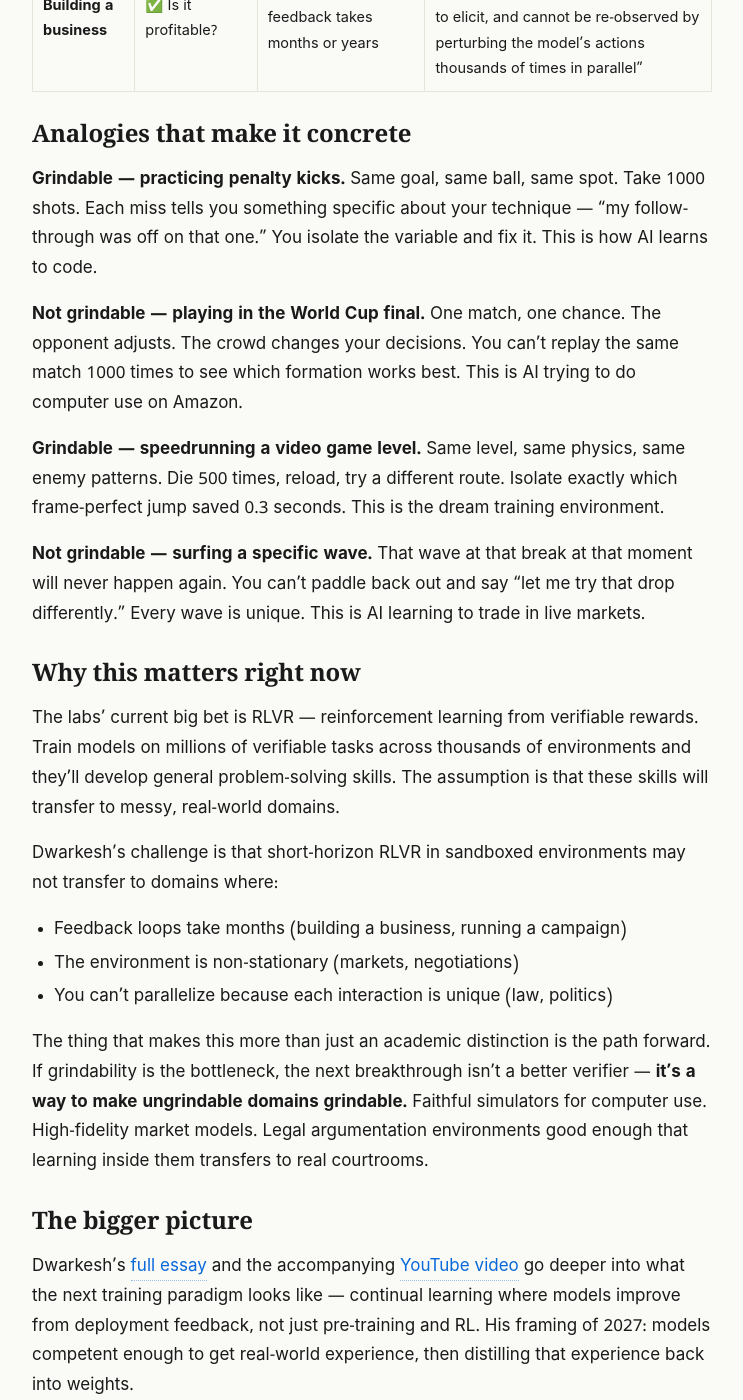
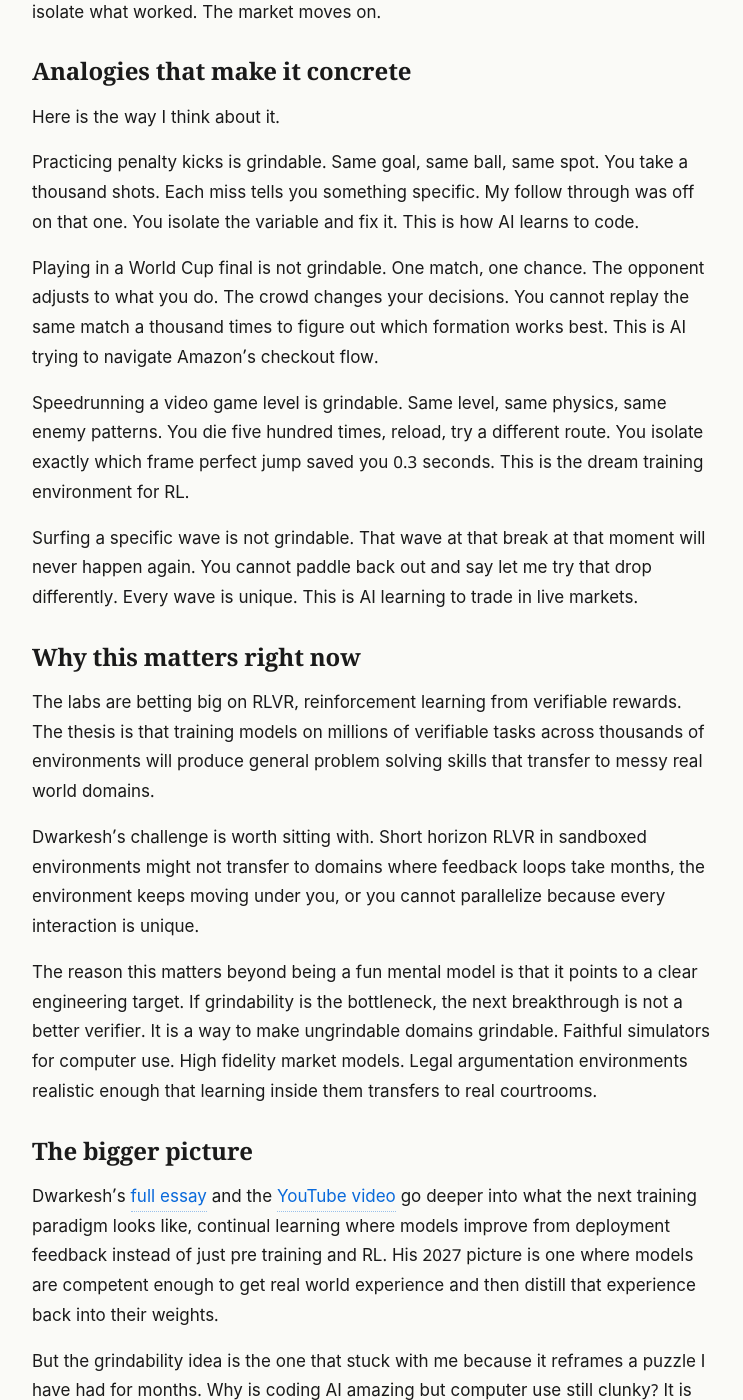
Before and after one commit to bsbarkur/bsbarkur.github.io, a Jekyll site: the page built from _posts/2026-06-28-grindability.md, in a window 1280 px wide and 1400 px high, scrolled down 1861 px. Shown: the whole window, without its empty margins (230-973 px from the left). Built offline with Jekyll 4.4.1, drawn with Linux system fonts in a browser that asks for light colours; Markdown is read by kramdown in place of the engine named in the settings; some of the changed text lies outside the part shown.

Commit message:
Edit: remove dashes, make tone more conversational

```diff
--- a/_posts/2026-06-28-grindability.md
+++ b/_posts/2026-06-28-grindability.md
@@ -4,57 +4,62 @@ title: "Grindability: Why Verifiability Alone Won't Scale AI"
 tags: [grindability, RLVR, Dwarkesh Patel, AI training, verifiability, continual learning]
 ---
 
-This week, Dwarkesh Patel published a video and essay that crystallized something I've been struggling to articulate: **verifiability is necessary for AI progress, but it's not sufficient. You also need grindability.**
+This week, Dwarkesh Patel published a video and essay that crystallized something I have been struggling to put into words. **Verifiability is necessary for AI progress, but it's not enough. You also need grindability.**
 
-Here's the framing that landed it for me — if you've been confused about why coding models advanced so fast while "computer use" still struggles despite both being easy to verify, this is why.
+If you have been confused about why coding models got amazing so fast while computer use still kind of sucks, even though both are easy to check for correctness, this is why.
 
 ## The insight
 
-The standard story is: "Once you can verify whether an AI's output is correct, RL can scale it." Make a verifier, run a million rollouts, keep what works. This is how AlphaGo learned to play Go and how GPT-4 learned to code.
+The conventional wisdom goes something like this: once you can verify whether an AI's output is correct, reinforcement learning can scale it. Build a verifier, run a million rollouts, keep what works. This is how AlphaGo learned to demolish the world's best Go players. It is how GPT-4 learned to write code that compiles.
 
-Dwarkesh's point is that there's a hidden second condition. The domain also needs to be **grindable** — meaning you can run thousands of parallel rollouts against a deterministic, replayable simulator, and isolate exactly what worked.
+Dwarkesh points out that there is a hidden second condition hiding in plain sight. The domain doesn't just need to be verifiable. It also needs to be what he calls grindable. You need to be able to spin up thousands of parallel attempts against a deterministic environment that you can replay identically, so you can isolate exactly what the model did that actually worked.
 
-> "It is not enough for a domain to be verifiable. It also has to be very grindable — in the sense that you can run lots of parallel rollouts against a deterministic and replayable simulator." — [Dwarkesh Patel on X](https://x.com/dwarkesh_sp/status/2070672008946589922)
+> "It is not enough for a domain to be verifiable. It also has to be very grindable — in the sense that you can run lots of parallel rollouts against a deterministic and replayable simulator."
 
-## Grindable vs. ungrindable
+## The split
 
-Some domains are both verifiable and grindable. That's where AI has made the most progress.
+Some domains are both. That is where AI has made the most progress.
 
-| Domain | Verifiable? | Grindable? | Why |
-|---|---|---|---|
-| **Coding** | ✅ Tests pass/fail | ✅ Spin up 1000 identical containers, let agents fix the same bug in parallel | The environment is deterministic, sandboxed, infinitely replayable |
-| **Math** | ✅ Answer is right or wrong | ✅ Generate 1000 problems, run 1000 agents, check instantly | No environment needed — just problems and answers |
-| **Chess / Go** | ✅ Win or lose | ✅ Same board state replayed 1000 times against the same engine | Perfect deterministic simulator |
-| **Computer use** | ✅ Did you complete the checkout? | ❌ Amazon detects your bots, accounts get banned, flows change | "You can't have a thousand agents go try the same checkout flow on Amazon. Because Andy Jassy will find and detect your bots and shut your ass down." |
-| **Day trading** | ✅ Did you profit? | ❌ Same market conditions never repeat; your own trades change the market | The market only happened once |
-| **Court cases** | ✅ Did you win? | ❌ Can't retry the same case 1000 times with different arguments | Each case is unique — you only get one shot |
-| **Building a business** | ✅ Is it profitable? | ❌ Customer feedback takes months or years | "The outer loop verification may take months or years of real-world actions to elicit, and cannot be re-observed by perturbing the model's actions thousands of times in parallel" |
+Coding is the poster child. Tests tell you if the solution works. You can spin up a thousand identical Docker containers, each with a repo that has a missing feature, and let a thousand agents attack the same problem in parallel. The environment costs nothing to replicate. You can do this all day.
+
+Math works the same way. Generate a thousand problems, run a thousand agents, check the answers instantly. No environment needed at all.
+
+Chess and Go are the original examples. The same board state can be replayed a thousand times against the same engine. AlphaGo Zero trained by playing 44 million games against itself, each one a perfect simulation.
+
+Now look at domains where AI has moved slower.
+
+Computer use. You cannot have a thousand agents try the same checkout flow on Amazon. As Dwarkesh put it, Andy Jassy will detect your bots and shut your ass down. The environment fights back. Accounts get banned. Flows change. You get one shot per account.
+
+Day trading. Same problem in a different disguise. You can verify whether a strategy made money. But the same market conditions never repeat. Your own trades change the market. The only way to run that Tuesday again is if you built a time machine.
+
+Court cases. Win or lose is perfectly verifiable. But you cannot retry the same case a thousand times with different arguments to see which one works. The judge and jury only happen once.
+
+Building a business. The feedback loop takes months or years. You cannot perturb the model's decisions and re observe the outcome thousands of times in parallel to isolate what worked. The market moves on.
 
 ## Analogies that make it concrete
 
-**Grindable — practicing penalty kicks.** Same goal, same ball, same spot. Take 1000 shots. Each miss tells you something specific about your technique — "my follow-through was off on that one." You isolate the variable and fix it. This is how AI learns to code.
+Here is the way I think about it.
 
-**Not grindable — playing in the World Cup final.** One match, one chance. The opponent adjusts. The crowd changes your decisions. You can't replay the same match 1000 times to see which formation works best. This is AI trying to do computer use on Amazon.
+Practicing penalty kicks is grindable. Same goal, same ball, same spot. You take a thousand shots. Each miss tells you something specific. My follow through was off on that one. You isolate the variable and fix it. This is how AI learns to code.
 
-**Grindable — speedrunning a video game level.** Same level, same physics, same enemy patterns. Die 500 times, reload, try a different route. Isolate exactly which frame-perfect jump saved 0.3 seconds. This is the dream training environment.
+Playing in a World Cup final is not grindable. One match, one chance. The opponent adjusts to what you do. The crowd changes your decisions. You cannot replay the same match a thousand times to figure out which formation works best. This is AI trying to navigate Amazon's checkout flow.
 
-**Not grindable — surfing a specific wave.** That wave at that break at that moment will never happen again. You can't paddle back out and say "let me try that drop differently." Every wave is unique. This is AI learning to trade in live markets.
+Speedrunning a video game level is grindable. Same level, same physics, same enemy patterns. You die five hundred times, reload, try a different route. You isolate exactly which frame perfect jump saved you 0.3 seconds. This is the dream training environment for RL.
+
+Surfing a specific wave is not grindable. That wave at that break at that moment will never happen again. You cannot paddle back out and say let me try that drop differently. Every wave is unique. This is AI learning to trade in live markets.
 
 ## Why this matters right now
 
-The labs' current big bet is RLVR — reinforcement learning from verifiable rewards. Train models on millions of verifiable tasks across thousands of environments and they'll develop general problem-solving skills. The assumption is that these skills will transfer to messy, real-world domains.
+The labs are betting big on RLVR, reinforcement learning from verifiable rewards. The thesis is that training models on millions of verifiable tasks across thousands of environments will produce general problem solving skills that transfer to messy real world domains.
 
-Dwarkesh's challenge is that short-horizon RLVR in sandboxed environments may not transfer to domains where:
-- Feedback loops take months (building a business, running a campaign)
-- The environment is non-stationary (markets, negotiations)
-- You can't parallelize because each interaction is unique (law, politics)
+Dwarkesh's challenge is worth sitting with. Short horizon RLVR in sandboxed environments might not transfer to domains where feedback loops take months, the environment keeps moving under you, or you cannot parallelize because every interaction is unique.
 
-The thing that makes this more than just an academic distinction is the path forward. If grindability is the bottleneck, the next breakthrough isn't a better verifier — **it's a way to make ungrindable domains grindable.** Faithful simulators for computer use. High-fidelity market models. Legal argumentation environments good enough that learning inside them transfers to real courtrooms.
+The reason this matters beyond being a fun mental model is that it points to a clear engineering target. If grindability is the bottleneck, the next breakthrough is not a better verifier. It is a way to make ungrindable domains grindable. Faithful simulators for computer use. High fidelity market models. Legal argumentation environments realistic enough that learning inside them transfers to real courtrooms.
 
 ## The bigger picture
 
-Dwarkesh's [full essay](https://www.dwarkesh.com/p/the-next-paradigm) and the accompanying [YouTube video](https://www.youtube.com/watch?v=20p5-kQXF_Q) go deeper into what the next training paradigm looks like — continual learning where models improve from deployment feedback, not just pre-training and RL. His framing of 2027: models competent enough to get real-world experience, then distilling that experience back into weights.
+Dwarkesh's [full essay](https://www.dwarkesh.com/p/the-next-paradigm) and the [YouTube video](https://www.youtube.com/watch?v=20p5-kQXF_Q) go deeper into what the next training paradigm looks like, continual learning where models improve from deployment feedback instead of just pre training and RL. His 2027 picture is one where models are competent enough to get real world experience and then distill that experience back into their weights.
 
-But the grindability insight is the one that stuck with me because it reframes a puzzle I've had for months. Why is coding AI amazing but computer-use AI still clunky? It's not because coding is easier to verify. It's because coding is grindable in a way that web browsing isn't.
+But the grindability idea is the one that stuck with me because it reframes a puzzle I have had for months. Why is coding AI amazing but computer use still clunky? It is not because coding is easier to check. It is because coding is grindable in a way that web browsing is not.
 
-And that means there's a clear engineering target: build better simulators for the domains that matter. Make them faithful enough that the learning transfers. Because the domains where AI could have the biggest impact — science, medicine, law, business — are all verifiable. They just aren't grindable yet.
+And that means there is something concrete to build. Better simulators for the domains that matter. Make them faithful enough that the learning transfers. Because the domains where AI could have the biggest impact, science, medicine, law, business, are all verifiable. They just are not grindable yet.
```
